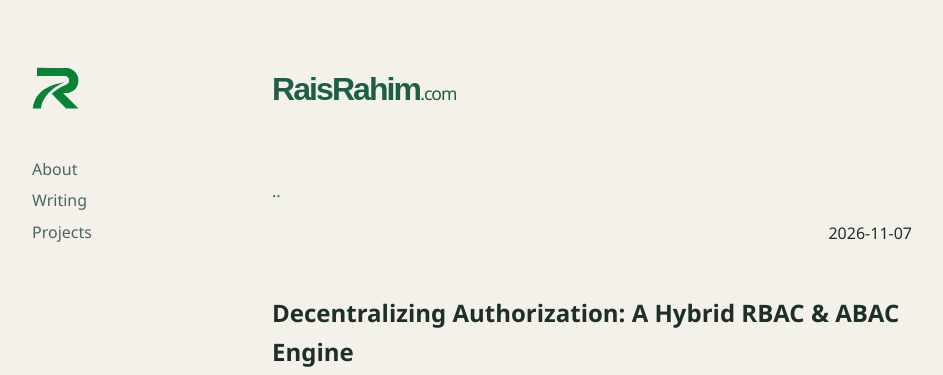
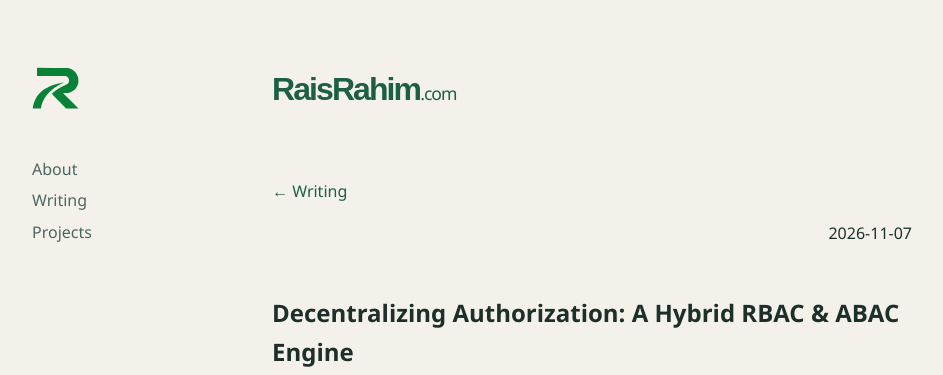
Before and after one commit to raisrahim/raisrahim.github.io, a Jekyll site: the page built from _posts/2026-11-07-hmg-Role authorization system.md, in a window 1280 px wide. Shown: the top 375 px of the page, without its empty margins (96-1039 px from the left). Built offline with Jekyll 4.4.1, drawn with Linux system fonts in a browser that asks for light colours.

Commit message:
fix: update back link to allow custom text for navigation

```diff
--- a/_includes/back_link.html
+++ b/_includes/back_link.html
@@ -1,2 +1,3 @@
 {%- assign back_url = include.url | default: "/" -%}
-<a href="{{ back_url | relative_url }}">{{ site.theme_config.back_home_text }}</a>
+{%- assign back_text = include.text | default: site.theme_config.back_home_text -%}
+<a href="{{ back_url | relative_url }}">{{ back_text }}</a>
--- a/_layouts/post.html
+++ b/_layouts/post.html
@@ -2,7 +2,7 @@
 layout: default
 ---
 
-{%-include back_link.html url="/writing/"-%}
+{%- include back_link.html url="/writing/" text="← Writing" -%}
 
 <article>
   <p class="post-meta">
```
